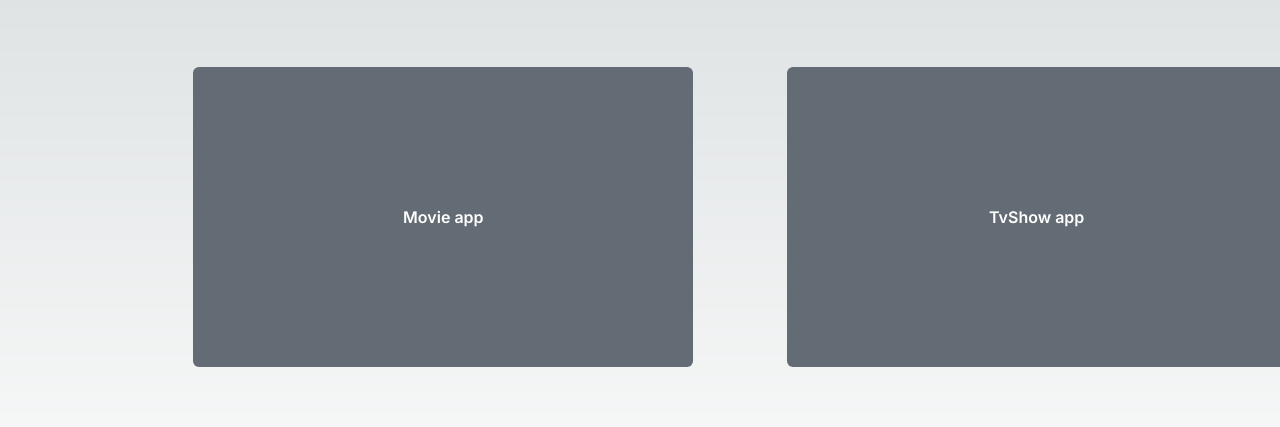
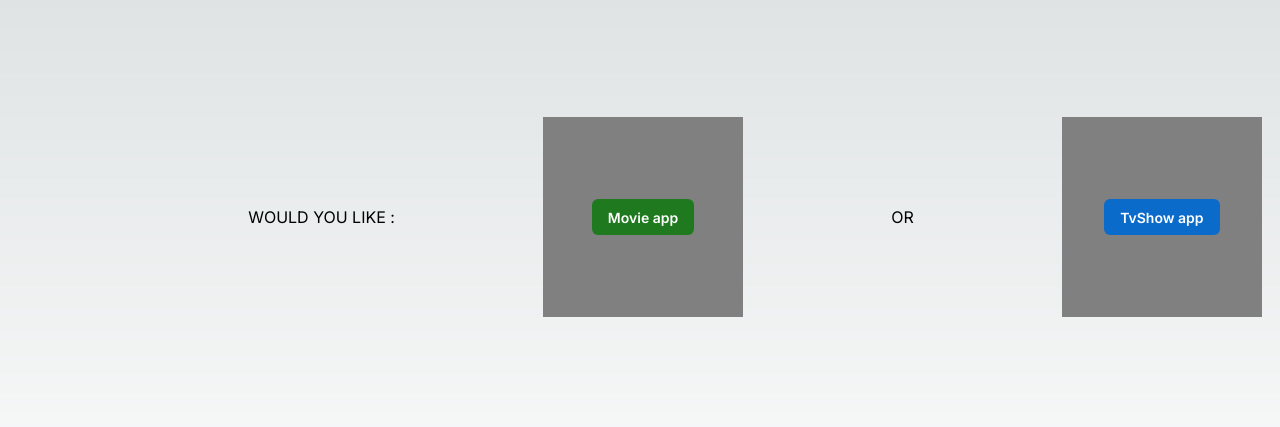
Before and after one commit to Lorene15/movie-tvshow-app, a Next.js app: page / in a window 1280 px wide. Shown: the part 183-610 px from the top of the page. Built offline with nearby package versions, Linux system fonts and the light colour scheme.

Commit message:
finished movie-tvshow-app

```diff
--- a/src/app/globals.css
+++ b/src/app/globals.css
@@ -64,3 +64,14 @@ body {
   height: 100vh;
   margin-left: 100px;
 }
+
+h1 {
+  padding: 10px 30px;
+  /* display: flex;
+  justify-content: space-evenly;
+  align-items: center;
+  margin-left: 10px;
+  font-size: large;
+  font-weight: 900;
+  height: 35px; */
+}
--- a/src/app/page.js
+++ b/src/app/page.js
@@ -1,25 +1,47 @@
-import { Button } from "@mui/joy";
+import { Box, Button } from "@mui/joy";
 import Link from "next/link";
 
 export default function Home() {
   return (
+    <div>
       <div className="container">
-      <Button
-        color="neutral"
-        size="lg"
-        variant="solid"
-        style={{ width: "500px", height: "300px" }}
+        <h1 style={{ textAlign: "center" }}>WOULD YOU LIKE :</h1>
+        <Box
+          sx={{
+            width: 200,
+            height: 200,
+            display: "flex",
+            alignItems: "center",
+            justifyContent: "center",
+            bgcolor: "grey",
+            "&:hover": {
+              bgcolor: "grey",
+            },
+          }}
         >
+          <Button color="success">
             <Link href="/Movie">Movie app</Link>
           </Button>
-      <Button
-        color="neutral"
-        size="lg"
-        variant="solid"
-        style={{ width: "500px", height: "300px" }}
+        </Box>
+        <h1 style={{ textAlign: "center" }}>OR</h1>
+        <Box
+          sx={{
+            width: 200,
+            height: 200,
+            display: "flex",
+            alignItems: "center",
+            justifyContent: "center",
+            bgcolor: "grey",
+            "&:hover": {
+              bgcolor: "grey",
+            },
+          }}
         >
+          <Button color="primary">
             <Link href="/TvShow">TvShow app</Link>
           </Button>
+        </Box>
+      </div>
     </div>
   );
 }
```
Lines whose indentation alone changed are shown as unchanged.
